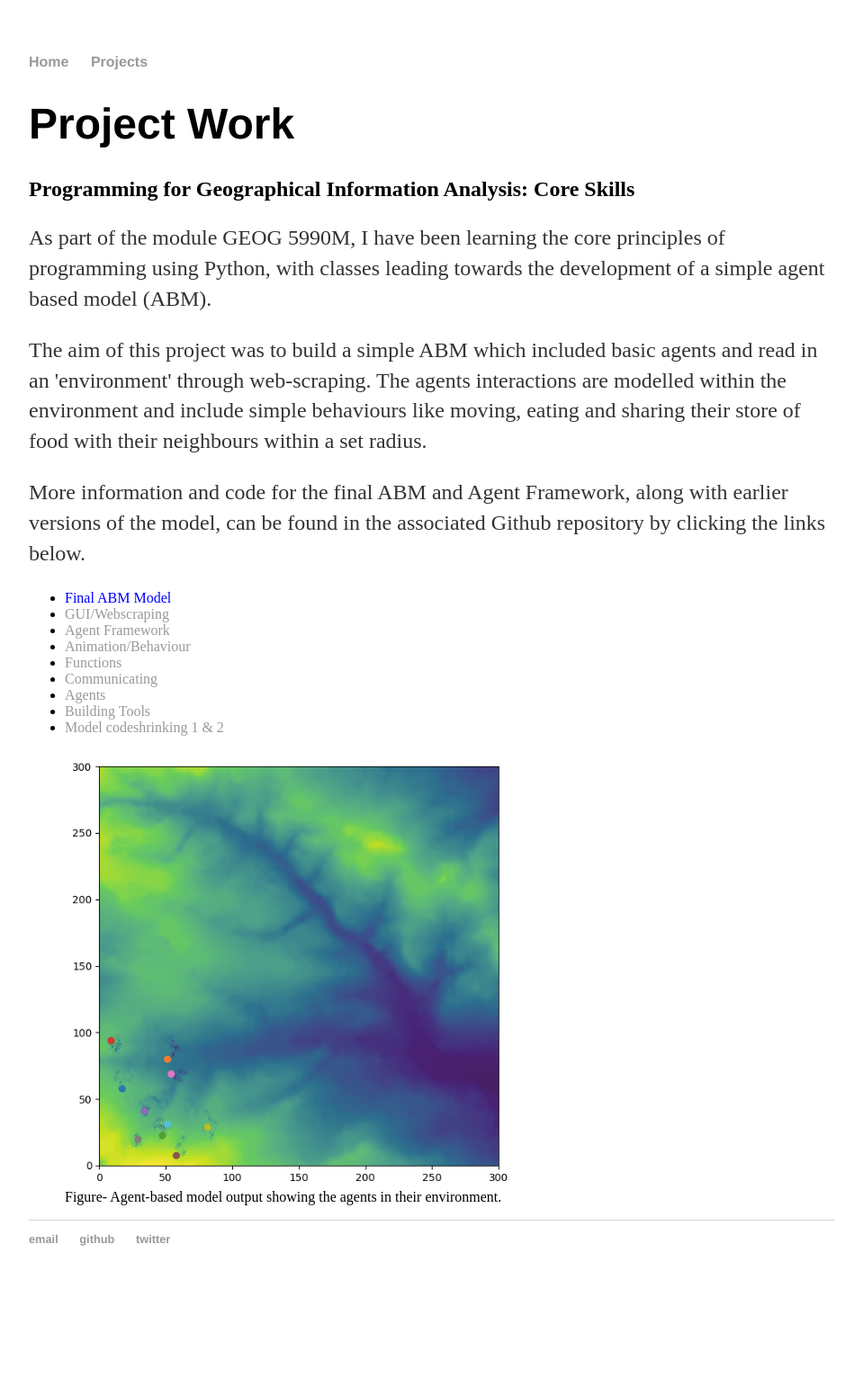
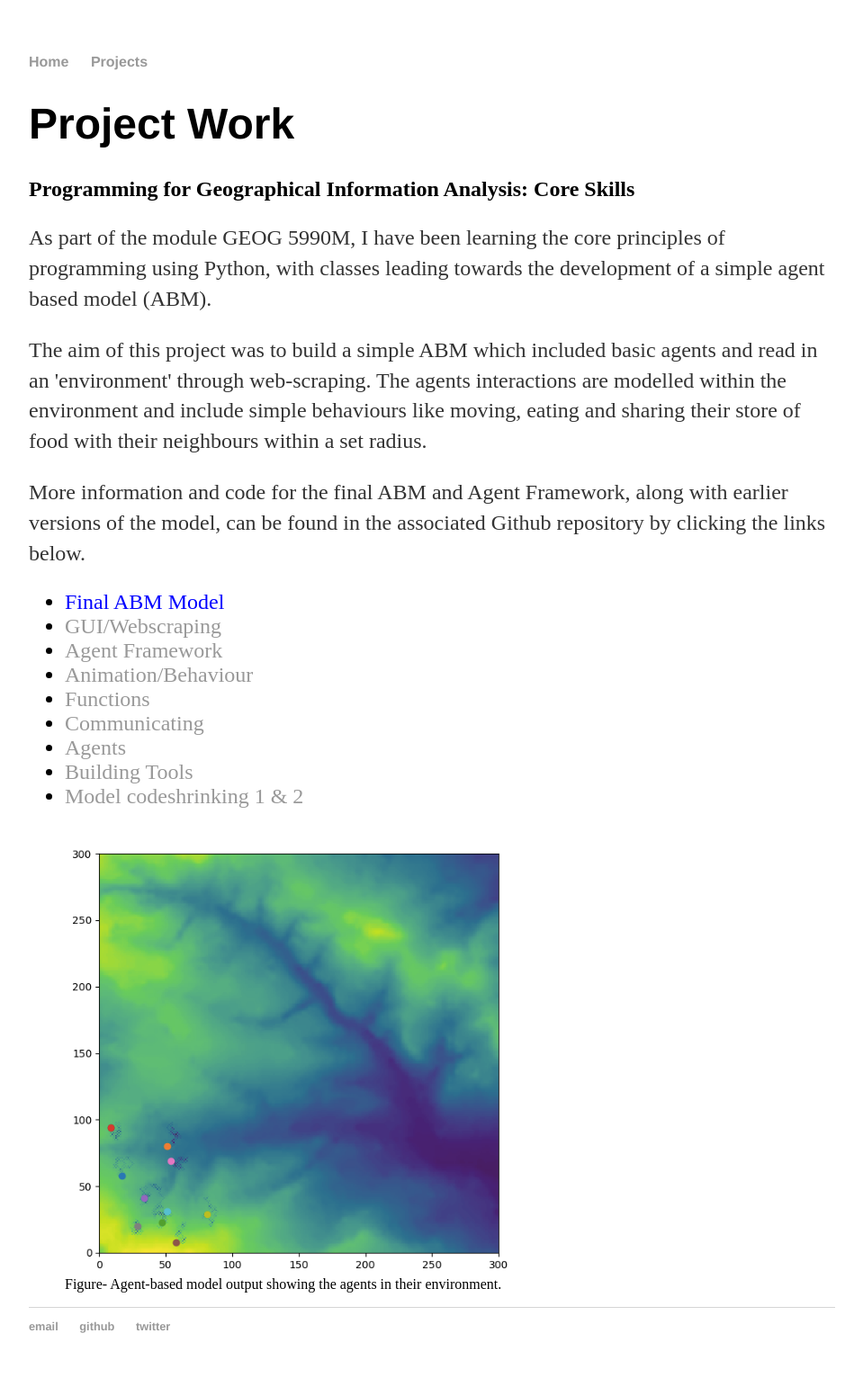
Before and after one commit to ee16hls/ee16hls.github.io, a Jekyll site: the page built from projects/index.html, in a window 1280 px wide. Shown: the whole page at 90% size, without its empty margins (160-1119 px from the left). Built offline with Jekyll 4.4.1, drawn with Linux system fonts in a browser that asks for light colours; before the commit the page ends 1445 px from its top, so only the background shows below that.

Commit message:
Update index.html

```diff
--- a/projects/index.html
+++ b/projects/index.html
@@ -14,9 +14,7 @@
 
   <p>More information and code for the final ABM and Agent Framework, along with earlier versions of the model, can be found in the associated Github repository by clicking the links below.</p>
 
-  <ul>
-    <p="font-size:50px"; color="blue";>
-
+  <ul class="posts">
      <li><a href="https://github.com/ee16hls/PGIA-Practicals/tree/master/src/unpackaged/abm/Final_ABM" style ="color:blue;">Final ABM Model</a></li>
      <li><a href="https://github.com/ee16hls/PGIA-Practicals/tree/master/src/unpackaged/abm/Webscraping">GUI/Webscraping</a></li>
      <li><a href="https://github.com/ee16hls/PGIA-Practicals/tree/master/src/unpackaged/abm/Agent_Framework">Agent Framework</a></li>
@@ -27,7 +25,6 @@
      <li><a href="https://github.com/ee16hls/PGIA-Practicals/tree/master/src/unpackaged/abm/Building_Tools">Building Tools</a></li>
      <li><a href="https://github.com/ee16hls/PGIA-Practicals/tree/master/src/unpackaged/abm/Model_Codeshrinking_1%262">Model codeshrinking 1 & 2</a></li>
 
-    </p>
   </ul>
 
   <figure>
```
